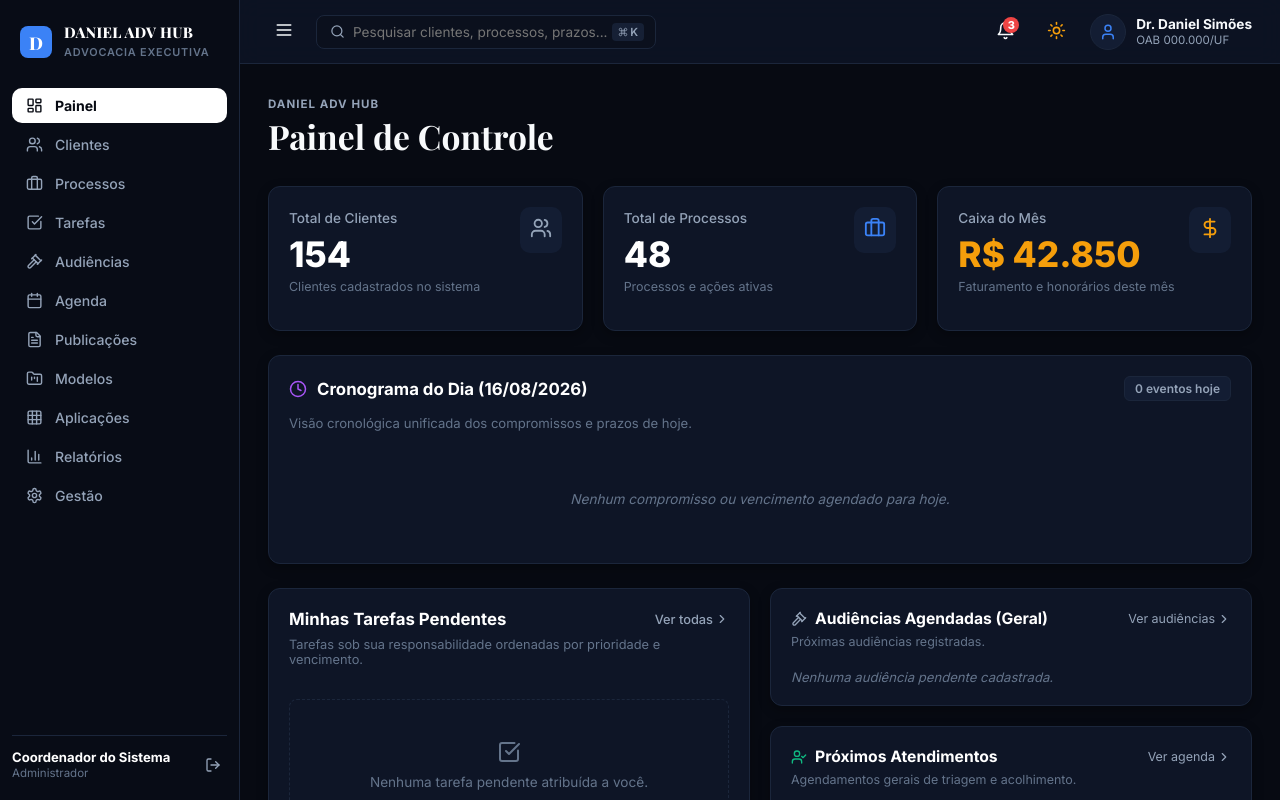
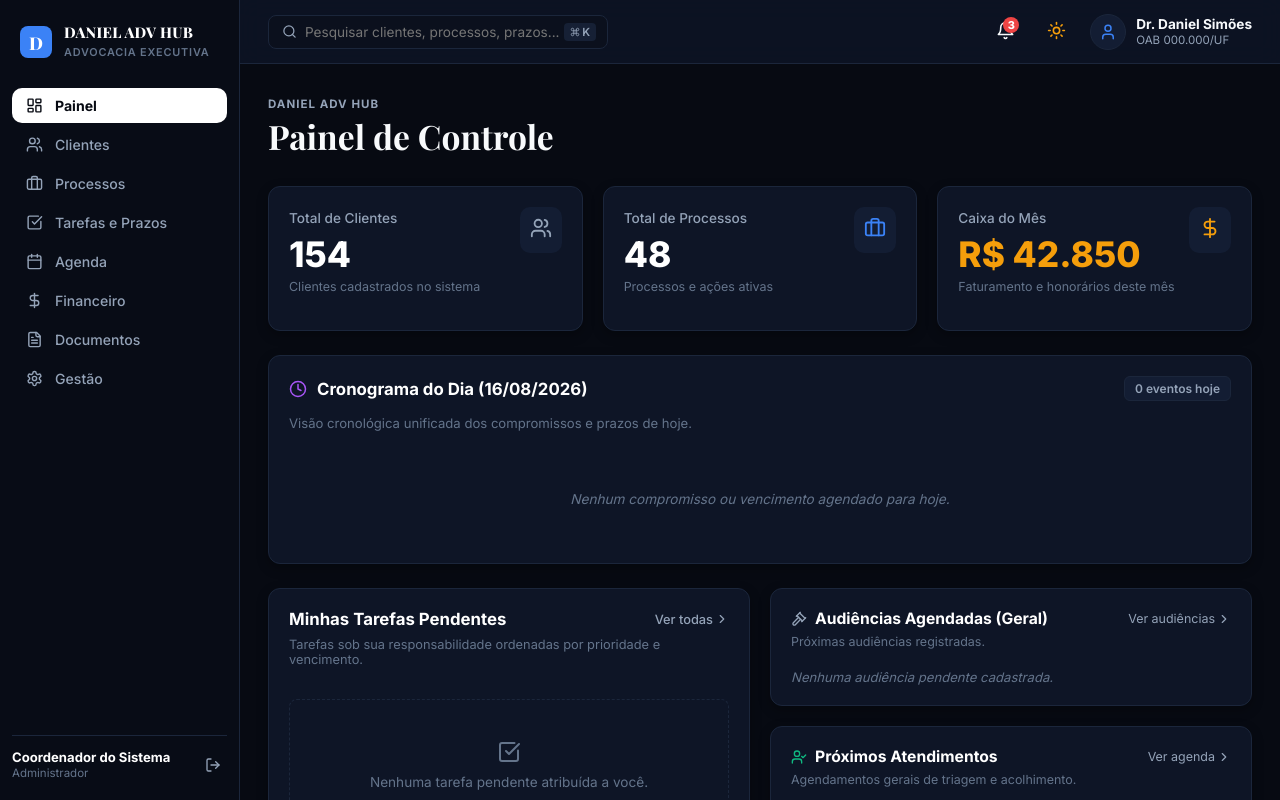
Before and after one commit to sdaniel123/daniel-adv-hub, a Next.js app: page / in a window 1280 px wide. Built offline with nearby package versions, Linux system fonts and the light colour scheme; a web font is replaced by a local one.

Commit message:
refactor: menu organizado com as 8 telas oficiais e remocao do icone menu do header

```diff
--- a/src/components/layout/Header.jsx
+++ b/src/components/layout/Header.jsx
@@ -2,21 +2,12 @@
 
 import React from 'react';
 import Link from 'next/link';
-import { Menu, Search, Bell, Moon, Sun, User, Command } from 'lucide-react';
+import { Search, Bell, Moon, Sun, User, Command } from 'lucide-react';
 
-export default function Header({ onToggleSidebar, isDarkMode, onToggleTheme, onToggleNotifications, unreadCount = 3 }) {
+export default function Header({ isDarkMode, onToggleTheme, onToggleNotifications, unreadCount = 3 }) {
   return (
     <header className="header-main">
       <div style={{ display: 'flex', alignItems: 'center', gap: '16px' }}>
-        <button
-          type="button"
-          onClick={onToggleSidebar}
-          style={{ padding: '6px', borderRadius: '8px', color: 'var(--text-main)' }}
-          aria-label="Alternar barra lateral"
-        >
-          <Menu size={20} />
-        </button>
-
         <div style={{ position: 'relative', width: '340px', display: 'flex', alignItems: 'center' }}>
           <Search size={15} style={{ position: 'absolute', left: '14px', color: 'var(--text-muted)' }} />
           <input
--- a/src/components/layout/Sidebar.jsx
+++ b/src/components/layout/Sidebar.jsx
@@ -8,12 +8,9 @@ import {
   Users,
   Briefcase,
   CheckSquare,
-  Gavel,
   Calendar,
+  DollarSign,
   FileText,
-  FolderKanban,
-  Grid,
-  BarChart3,
   Settings,
   LogOut
 } from 'lucide-react';
@@ -22,13 +19,10 @@ const menuItems = [
   { label: 'Painel', href: '/', icon: LayoutDashboard },
   { label: 'Clientes', href: '/clientes', icon: Users },
   { label: 'Processos', href: '/processos', icon: Briefcase },
-  { label: 'Tarefas', href: '/prazos', icon: CheckSquare },
-  { label: 'Audiências', href: '/agenda', icon: Gavel },
+  { label: 'Tarefas e Prazos', href: '/prazos', icon: CheckSquare },
   { label: 'Agenda', href: '/agenda', icon: Calendar },
-  { label: 'Publicações', href: '/documentos', icon: FileText },
-  { label: 'Modelos', href: '/documentos', icon: FolderKanban },
-  { label: 'Aplicações', href: '/financeiro', icon: Grid },
-  { label: 'Relatórios', href: '/relatorios', icon: BarChart3 },
+  { label: 'Financeiro', href: '/financeiro', icon: DollarSign },
+  { label: 'Documentos', href: '/documentos', icon: FileText },
   { label: 'Gestão', href: '/perfil', icon: Settings },
 ];
 
```
